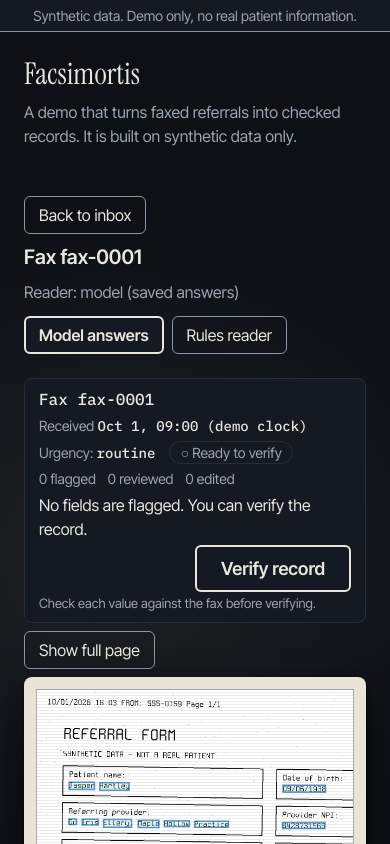
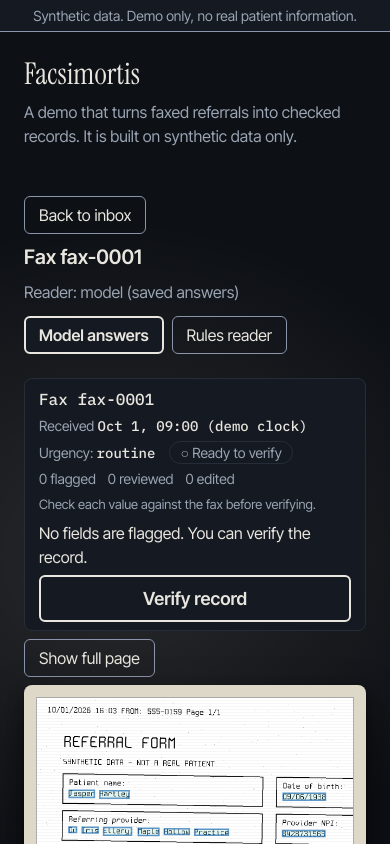
Before and after one commit to topmember-build/facsimortis, a React (Vite) app in the folder web/: page / in a window 390 px wide. Both pictures are taken after a click on the button 195 px from the left and 408 px from the top of the page. Shown: the top 844 px of the page. Built offline with nearby package versions, Linux system fonts and the light colour scheme.

Commit message:
D4b: lighter scanlines, two-row summary bar, warmer lamp glow and darker paper

```diff
--- a/web/src/ReviewPanel.tsx
+++ b/web/src/ReviewPanel.tsx
@@ -409,12 +409,12 @@ export function SummaryBar({ faxId, receivedAt, urgency, counts, status, verifie
             </span>
           </span>
         )}
-        {!verified && (
+      </div>
+      {!verified && (
+        <div className="summary-verify">
           <p id="verify-reason" className="verify-reason" aria-live="polite">
             {reason}
           </p>
-        )}
-        {!verified && (
           <button
             type="button"
             className="button button-primary"
@@ -427,8 +427,8 @@ export function SummaryBar({ faxId, receivedAt, urgency, counts, status, verifie
           >
             Verify record
           </button>
-        )}
-      </div>
+        </div>
+      )}
       {!verified && (
         <p id="verify-note" className="verify-note">
           {VERIFY_NOTE}
--- a/web/src/styles.css
+++ b/web/src/styles.css
@@ -309,8 +309,15 @@ button.row-button:hover {
   top: 0;
   z-index: 10;
   display: grid;
+  /* Two rows: the fax facts on top; below them the reminder (left) and the reason with Verify (right).
+     DOM order is unchanged (Verify stays after the fields in tab order); only the placement moves. */
+  grid-template-columns: minmax(0, 1fr) auto;
+  grid-template-areas:
+    'top top'
+    'note verify';
   align-content: center;
-  gap: 0.125rem;
+  align-items: end;
+  gap: 0.375rem 1rem;
   min-height: 4.5rem;
   padding: 0.5rem 0.875rem;
   background: var(--panel);
@@ -323,6 +330,7 @@ button.row-button:hover {
 }
 
 .summary-row {
+  grid-area: top;
   display: flex;
   flex-wrap: wrap;
   align-items: center;
@@ -358,20 +366,45 @@ button.row-button:hover {
   font-weight: 600;
 }
 
-.summary-bar .button-primary {
-  margin-left: auto;
+.summary-verify {
+  grid-area: verify;
+  display: flex;
+  flex-direction: column;
+  align-items: flex-end;
+  gap: 0.375rem;
+  min-width: 0;
 }
 
 .summary-bar .verify-reason {
-  flex: 1 1 14rem;
   margin: 0;
   color: var(--text);
+  text-align: right;
 }
 
 .summary-bar .verify-note {
+  grid-area: note;
   margin: 0;
   color: var(--muted);
   font-size: 0.8125rem;
+}
+
+/* Narrow screens: one column, the reminder first, then the reason and Verify under it. */
+@media (max-width: 40rem) {
+  .summary-bar {
+    grid-template-columns: minmax(0, 1fr);
+    grid-template-areas:
+      'top'
+      'note'
+      'verify';
+  }
+
+  .summary-verify {
+    align-items: stretch;
+  }
+
+  .summary-bar .verify-reason {
+    text-align: left;
+  }
 }
 
 /* Keep keyboard focus clear of the sticky bar when the page scrolls to it. */
@@ -498,6 +531,9 @@ button.row-button:hover {
   --sheet-pad: clamp(0.75rem, 3vw, 1.5rem);
   position: relative;
   padding: var(--sheet-pad);
+  /* Slightly darker than the brand --paper, for this sheet only (theme.css keeps #e8e4d6). Nothing
+     on it is text; --paper-ink on #ddd8c8 is still above 4.5:1 (see test/web-d4b-css.test.ts). */
+  --paper: #ddd8c8;
   background: var(--paper);
   border-radius: 8px;
   box-shadow:
@@ -513,7 +549,7 @@ button.row-button:hover {
 
 /* Very faint scanlines over the image only (inset by the sheet padding). A pseudo-element, so it
    is not in the accessibility tree and takes no pointer events. It sits above the image AND the
-   source highlights (they are drawn inside the same SVG), so the lines are only 7% black, 1px in
+   source highlights (they are drawn inside the same SVG), so the lines are only 3.5% black, 1px in
    every 3px: words and highlight outlines stay clearly legible. */
 .fax-sheet::after {
   content: '';
@@ -522,15 +558,15 @@ button.row-button:hover {
   pointer-events: none;
   background: repeating-linear-gradient(
     to bottom,
-    rgb(0 0 0 / 0.07) 0,
-    rgb(0 0 0 / 0.07) 1px,
+    rgb(0 0 0 / 0.035) 0,
+    rgb(0 0 0 / 0.035) 1px,
     transparent 1px,
     transparent 3px
   );
 }
 
-/* Desk-lamp glow behind the fax stage on the review screen: warm white at 7% opacity at its
-   centre, fading to nothing. Worst-case background #1e2023; --text-muted on it is 6.5:1. */
+/* Desk-lamp glow behind the fax stage on the review screen: warm white at 11% opacity at its
+   centre, fading to nothing. Worst-case contrast is checked in test/web-d4b-css.test.ts. */
 .page-main-wide {
   position: relative;
   isolation: isolate;
@@ -542,7 +578,7 @@ button.row-button:hover {
   inset: 0;
   z-index: -1;
   pointer-events: none;
-  background: radial-gradient(ellipse 34rem 30rem at 30% 24rem, rgb(255 244 220 / 0.07), transparent 70%);
+  background: radial-gradient(ellipse 34rem 30rem at 30% 24rem, rgb(255 244 220 / 0.11), transparent 70%);
 }
 
 .viewer-caption {
```
Also changed, not shown: 2 other files (tests, documents, lock files or other folders).
